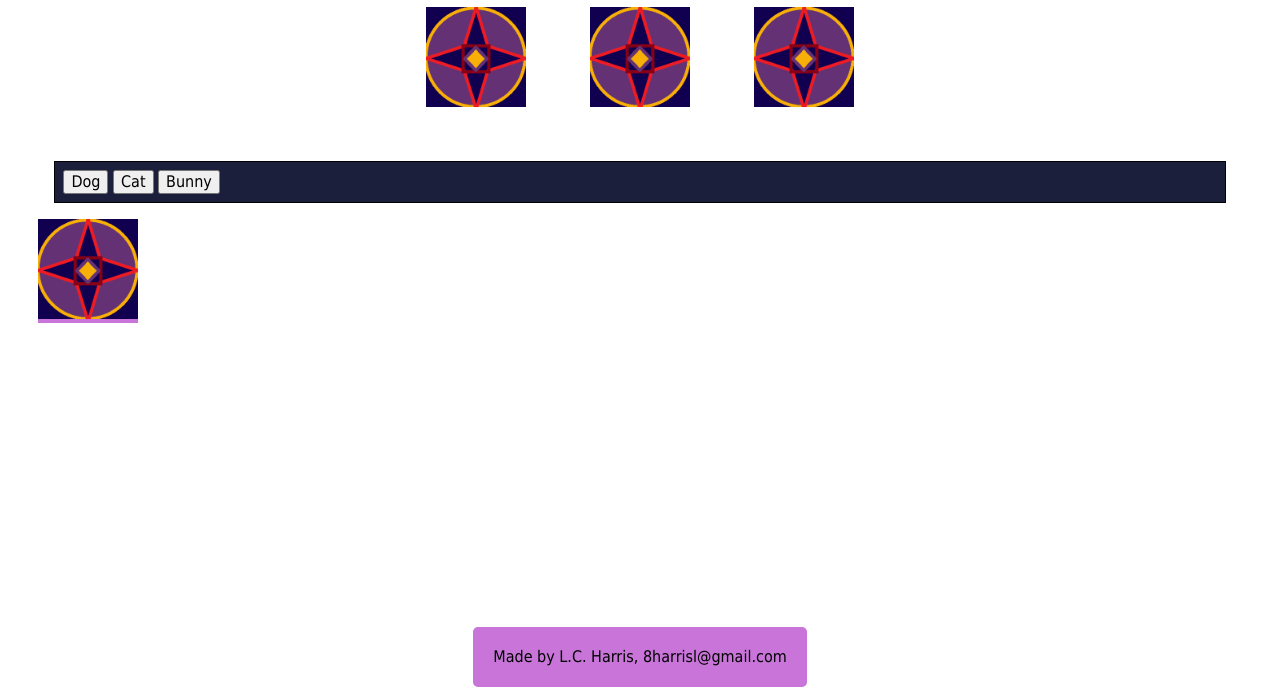
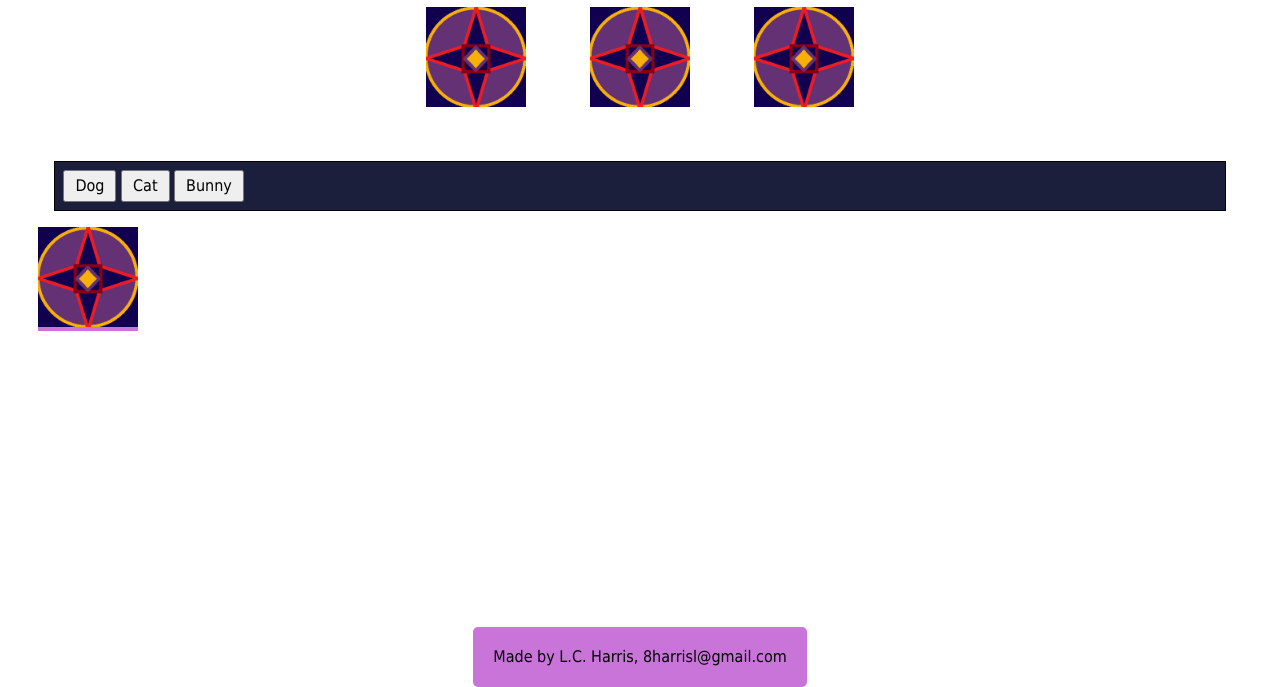
Before and after one commit to IAmLHarris/bunhatterart, a plain HTML site: page index.html in a window 1280 px wide. Shown: the part 113-800 px from the top of the page. Drawn offline with Linux system fonts and the light colour scheme.

Commit message:
Button Adjustment

```diff
--- a/styles/base.css
+++ b/styles/base.css
@@ -76,6 +76,10 @@ img .image-loaded {
   /* text-align: center; */
 }
 
+.pet-buttons button {
+  padding: 5px 10px;
+}
+
 /* .pet-cards {
   margin-left: auto;
   margin-right: auto;
```
